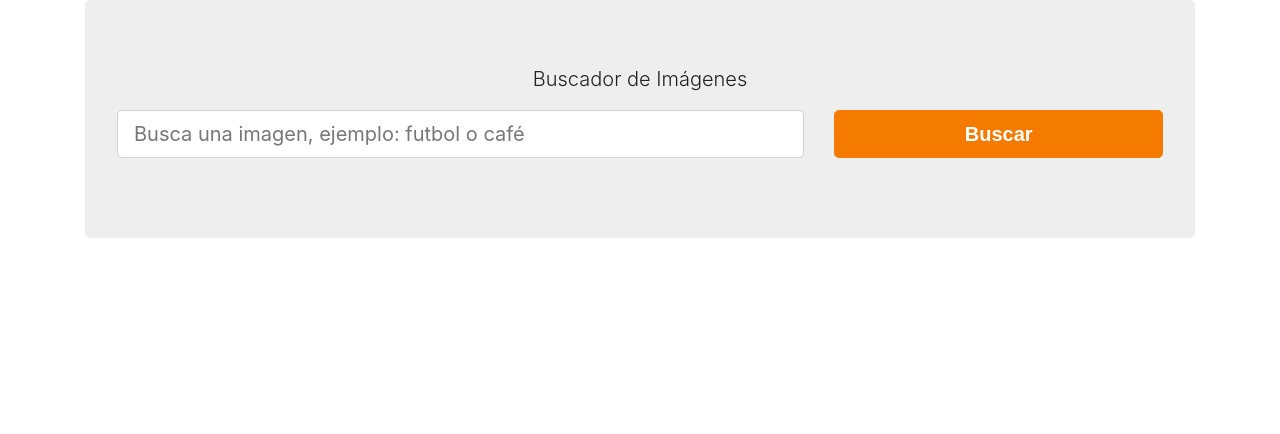
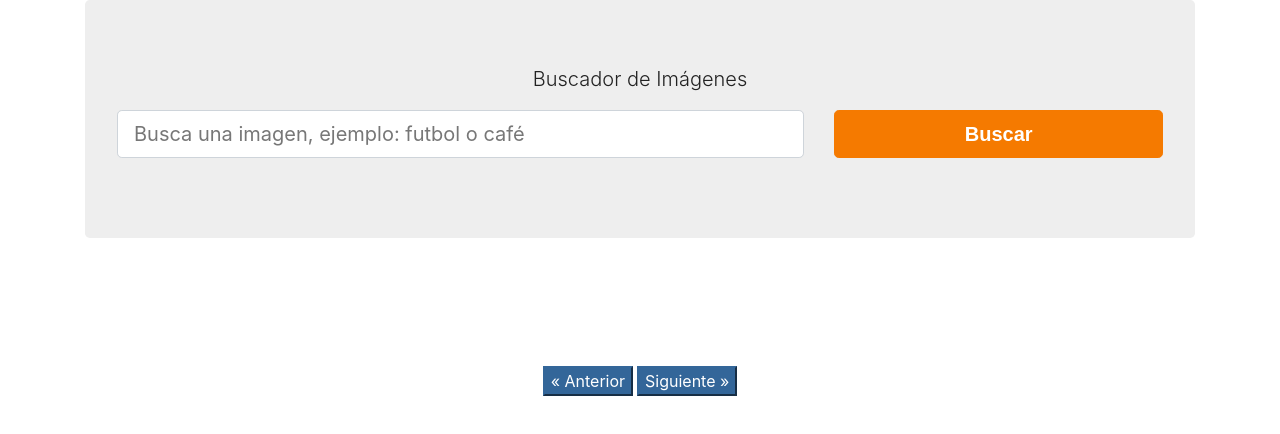
Before and after one commit to codigoconjuan/react_pixabay, a React (Create React App) app: page / in a window 1280 px wide. Shown: the top 434 px of the page. Built offline with nearby package versions, Linux system fonts and the light colour scheme; a web font is replaced by a local one.

Commit message:
calculando los paginadores

```diff
--- a/src/App.js
+++ b/src/App.js
@@ -8,7 +8,7 @@
   const [ busqueda, guardarBusqueda ] = useState('');
   const [ imagenes, guardarImagenes] = useState([]);
   const [ paginaactual, guardarPaginaActual ] = useState(1);
-  const [ totalpaginas, guardarTotalPaginas] = useState(1);
+  const [ totalpaginas, guardarTotalPaginas] = useState(5);
 
   useEffect(() => {
     const consultarApi = async () => {
@@ -30,6 +30,24 @@
     consultarApi();
   }, [busqueda])
 
+  // definir la página anterior
+  const paginaAnterior = () => {
+    const nuevaPaginaActual = paginaactual - 1;
+
+    if(nuevaPaginaActual === 0 ) return;
+
+    guardarPaginaActual(nuevaPaginaActual);
+  }
+
+  // definir la pagina siguiente
+  const paginaSiguiente = () => {
+    const nuevaPaginaActual = paginaactual + 1;
+
+    if(nuevaPaginaActual > totalpaginas ) return;
+
+    guardarPaginaActual(nuevaPaginaActual);
+  }
+
   return (
     <div className="container">
       <div className="jumbotron">
@@ -44,6 +62,18 @@
           <ListadoImagenes
             imagenes={imagenes}
           />
+
+          <button
+            type="button"
+            className="bbtn btn-info mr-1"
+            onClick={paginaAnterior}
+          >&laquo; Anterior </button>
+
+          <button
+            type="button"
+            className="bbtn btn-info"
+            onClick={paginaSiguiente}
+          >Siguiente &raquo;</button>
       </div>
     </div>
   );
```
